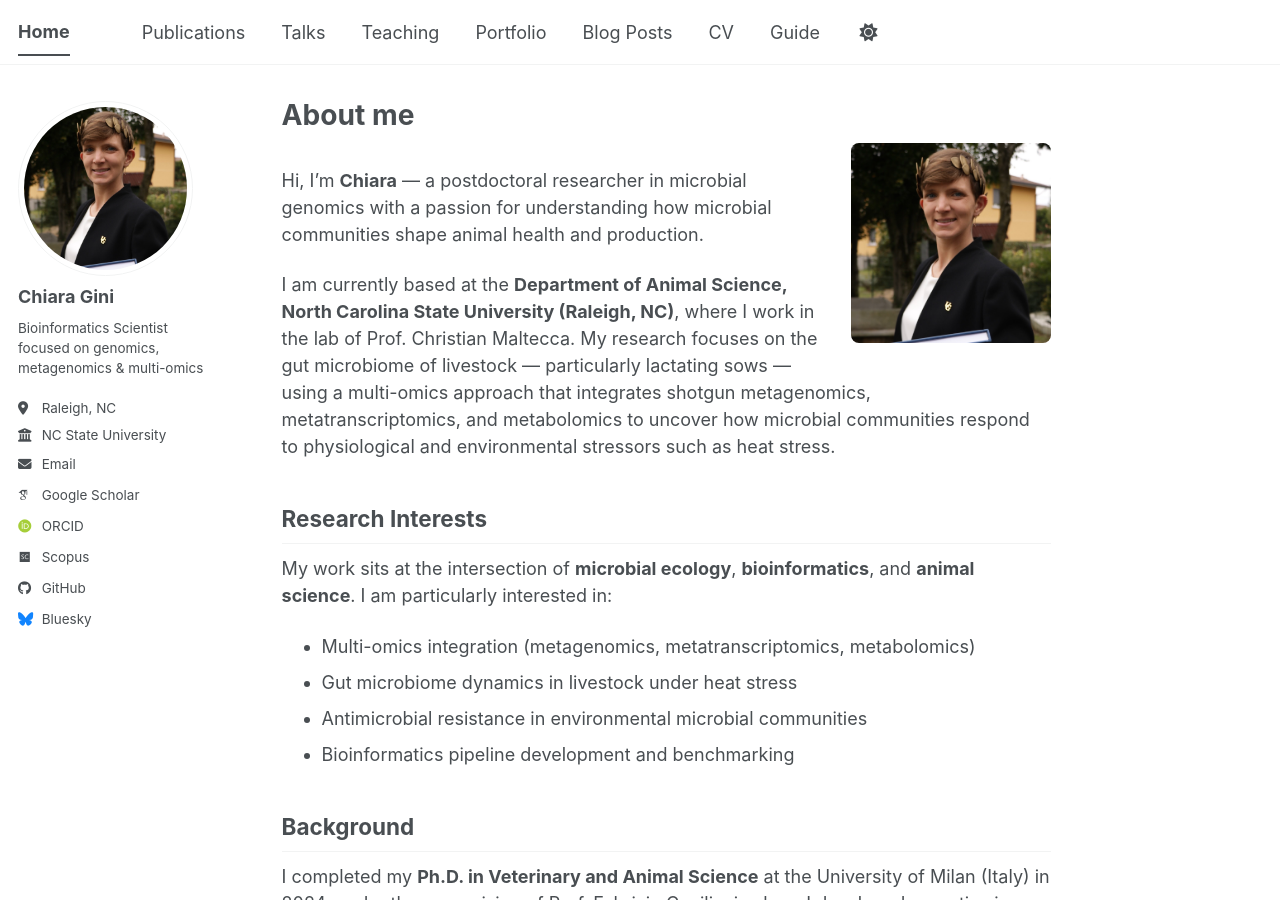
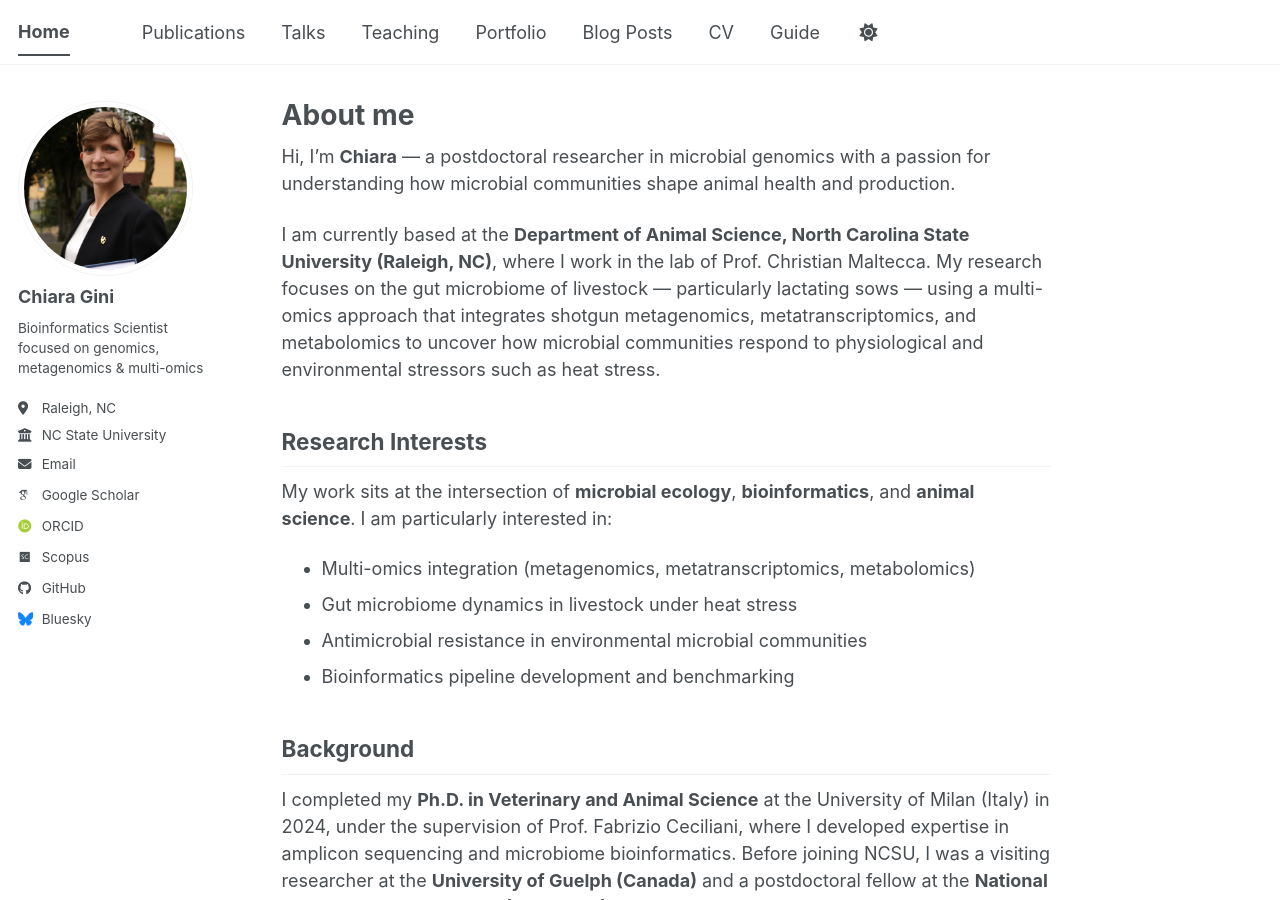
Before and after one commit to bioinfogini/bioinfogini.github.io, a Jekyll site: the page built from _pages/about.md, in a window 1280 px wide and 900 px high. Built offline with Jekyll 4.4.1, drawn with Linux system fonts in a browser that asks for light colours; some web fonts are replaced; a script bundle is joined from its source files by our own code; library files that are not in the unit come from our copies.

Commit message:
Remove profile image from about.md
Removed profile image from the about page.

```diff
--- a/_pages/about.md
+++ b/_pages/about.md
@@ -6,8 +6,6 @@ redirect_from:
   - /about/
   - /about.html
 ---
-
-<img src="images/profile.png" alt="Chiara Gini" style="float: right; margin: 0 0 1em 1.5em; width: 200px; border-radius: 8px;">
 
 Hi, I'm **Chiara** — a postdoctoral researcher in microbial genomics with a passion for understanding how microbial communities shape animal health and production.
 
```
